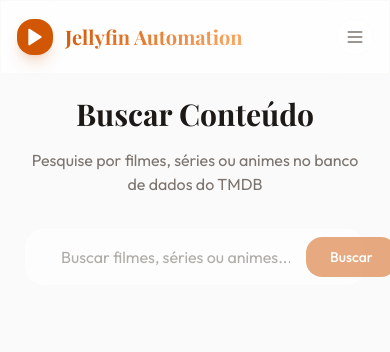
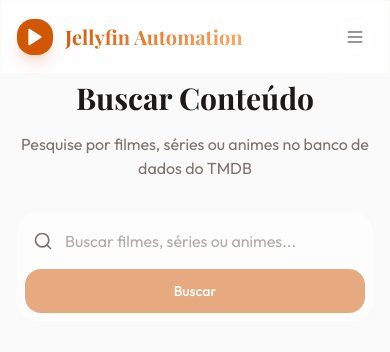
Before and after one commit to jeangabrielrsf/Jellyfin-Automation-Program, a React (Vite) app in the folder frontend/: page /search in a window 390 px wide. Shown: the top 352 px of the page. Built offline with nearby package versions, Linux system fonts and the light colour scheme.

Commit message:
fix: mobile responsiveness - padding, stacked layouts, synopsis toggle, infinite re-render fix

```diff
--- a/frontend/src/App.tsx
+++ b/frontend/src/App.tsx
@@ -12,7 +12,7 @@
   return (
     <div className="min-h-screen bg-background font-body">
       <Header />
-      <main className="container mx-auto px-6 lg:px-12 pt-24 pb-16">
+      <main className="container mx-auto px-4 sm:px-6 lg:px-12 pt-20 sm:pt-24 pb-16">
         <Routes>
           <Route path="/" element={<HomePage />} />
           <Route path="/search" element={<SearchPage />} />
--- a/frontend/src/components/DownloadMonitor.tsx
+++ b/frontend/src/components/DownloadMonitor.tsx
@@ -83,7 +83,7 @@
             style={{ animationDelay: `${index * 50}ms` }}
           >
             {/* Header */}
-            <div className="flex items-center justify-between mb-4">
+            <div className="flex flex-col sm:flex-row sm:items-center sm:justify-between gap-3 mb-4">
               <div className="flex items-center gap-3 min-w-0">
                 <div className={`w-10 h-10 rounded-xl ${status.bg} flex items-center justify-center flex-shrink-0`}>
                   <StatusIcon className={`w-5 h-5 ${status.color}`} />
@@ -108,7 +108,7 @@
               </div>
 
               {/* Actions */}
-              <div className="flex items-center gap-2 flex-shrink-0">
+              <div className="flex items-center gap-2 flex-shrink-0 sm:self-auto self-end">
                 {download.status === 'downloading' && (
                   <button
                     onClick={(e) => { e.stopPropagation(); onPause(download.id); }}
--- a/frontend/src/components/SearchBar.tsx
+++ b/frontend/src/components/SearchBar.tsx
@@ -21,29 +21,31 @@
       <div className="relative group">
         <div className="absolute inset-0 rounded-2xl bg-primary/10 blur-xl opacity-0
                       group-focus-within:opacity-100 transition-opacity duration-500" />
-        <div className="relative flex items-center glass rounded-2xl
+        <div className="relative flex flex-col sm:flex-row items-stretch glass rounded-2xl
                       focus-within:ring-2 focus-within:ring-primary/30
                       focus-within:border-primary/30
-                      transition-all duration-300">
-          <Search className="w-5 h-5 text-muted-foreground ml-5" />
+                      transition-all duration-300 overflow-hidden">
+          <div className="flex items-center flex-1">
+            <Search className="w-5 h-5 text-muted-foreground ml-4 shrink-0" />
             <input
               type="text"
               placeholder="Buscar filmes, séries ou animes..."
               value={query}
               onChange={(e) => setQuery(e.target.value)}
               className="flex-1 bg-transparent border-none outline-none
-                     px-4 py-4 text-foreground placeholder:text-muted-foreground/60
+                       px-3 py-4 text-foreground placeholder:text-muted-foreground/60
                        font-body text-base"
             />
+          </div>
           <button
             type="submit"
             disabled={isLoading || !query.trim()}
-            className="mr-2 px-6 py-2.5 rounded-xl bg-primary text-primary-foreground
+            className="sm:ml-2 mx-2 mb-2 sm:mb-2 sm:mr-2 px-6 py-3 rounded-xl bg-primary text-primary-foreground
                      font-medium text-sm
                      hover:bg-primary/90 hover:shadow-lg hover:shadow-primary/20
                      active:scale-[0.98]
                      disabled:opacity-50 disabled:cursor-not-allowed
-                     transition-all duration-200 flex items-center gap-2"
+                     transition-all duration-200 flex items-center justify-center gap-2"
           >
             {isLoading ? (
               <>
--- a/frontend/src/pages/Detail.tsx
+++ b/frontend/src/pages/Detail.tsx
@@ -14,6 +14,7 @@
   const [activeTab, setActiveTab] = useState<'torrents' | 'info'>('torrents');
   const [selectedSeason, setSelectedSeason] = useState<number | ''>('');
   const [selectedEpisode, setSelectedEpisode] = useState<number | 'temporada-inteira'>('temporada-inteira');
+  const [synopsisExpanded, setSynopsisExpanded] = useState(false);
   const [customSearchEnabled, setCustomSearchEnabled] = useState(false);
   const [customQuery, setCustomQuery] = useState('');
   const [searchParams] = useSearchParams();
@@ -191,9 +192,19 @@
             <p className="text-muted-foreground mt-1">
               {media.year} • {media.genres?.map((g: any) => g.name).join(', ')}
             </p>
-            <p className="text-sm text-muted-foreground mt-2 line-clamp-3">
-              {media.overview}
-            </p>
+            <div>
+              <p className={`text-sm text-muted-foreground mt-2 ${synopsisExpanded ? '' : 'line-clamp-3'}`}>
+                {media.overview}
+              </p>
+              {media.overview && media.overview.length > 150 && (
+                <button
+                  onClick={() => setSynopsisExpanded(!synopsisExpanded)}
+                  className="text-xs text-primary mt-1 hover:underline font-medium"
+                >
+                  {synopsisExpanded ? 'Ler menos' : 'Ler mais'}
+                </button>
+              )}
+            </div>
             {media.rt_rating && (
               <div className="flex items-center gap-2 mt-3">
                 <span className="text-lg">
@@ -243,7 +254,7 @@
               <h3 className="font-display text-lg font-bold text-foreground">
                 Selecionar Temporada / Episódio
               </h3>
-              <div className="flex flex-wrap gap-4 items-end">
+              <div className="flex flex-col sm:flex-row sm:items-end gap-3">
                 <div className="space-y-2">
                   <label className="text-sm text-muted-foreground">Temporada</label>
                   <select
@@ -354,7 +365,7 @@
                 Buscar Torrents
               </button>
 
-              <div className="flex items-center gap-3 pt-2 border-t border-border/30">
+              <div className="flex flex-col sm:flex-row sm:items-center gap-3 pt-2 border-t border-border/30">
                 <label className="text-sm text-muted-foreground">Tipo de conteúdo:</label>
                 <div className="flex rounded-xl border border-border/50 overflow-hidden">
                   <button
@@ -438,7 +449,9 @@
                     className="flex items-center justify-between p-4 rounded-xl bg-background/50 border border-border/30 hover:border-primary/30 transition-colors"
                   >
                     <div className="min-w-0">
-                      <p className="font-medium text-foreground truncate">{torrent.title}</p>
+                      <p className="font-medium text-foreground break-all sm:truncate" title={torrent.title}>
+                        {torrent.title}
+                      </p>
                       <p className="text-sm text-muted-foreground">
                         {torrent.quality} • {torrent.language} • {torrent.size} • {torrent.seeds}S / {torrent.peers}L
                       </p>
--- a/frontend/src/pages/Settings.tsx
+++ b/frontend/src/pages/Settings.tsx
@@ -41,12 +41,21 @@
 
   useEffect(() => {
     if (currentSettings?.data) {
-      setPathValues((prev) => ({
-        ...prev,
+      const newValues = {
         movies_path: currentSettings.data.movies_path || '',
         series_path: currentSettings.data.series_path || '',
         animes_path: currentSettings.data.animes_path || '',
-      }));
+      };
+      setPathValues((prev) => {
+        if (
+          prev.movies_path === newValues.movies_path &&
+          prev.series_path === newValues.series_path &&
+          prev.animes_path === newValues.animes_path
+        ) {
+          return prev;
+        }
+        return { ...prev, ...newValues };
+      });
     }
   }, [currentSettings?.data?.movies_path, currentSettings?.data?.series_path, currentSettings?.data?.animes_path]);
 
@@ -155,7 +164,7 @@
                         <option value="dublado">Dublado</option>
                       </select>
                     ) : (
-                      <div className="flex gap-2">
+                      <div className="flex flex-col sm:flex-row gap-2">
                         <input
                           type="text"
                           value={pathValues[setting.key] ?? currentValues[setting.key] ?? ''}
@@ -174,7 +183,7 @@
                           type="button"
                           variant="outline"
                           size="default"
-                          className="shrink-0"
+                          className="shrink-0 sm:w-auto w-full"
                           onClick={() => setPickerOpen(setting.key)}
                         >
                           <Folder className="w-4 h-4 mr-1" />
```
Lines whose indentation alone changed are shown as unchanged.
